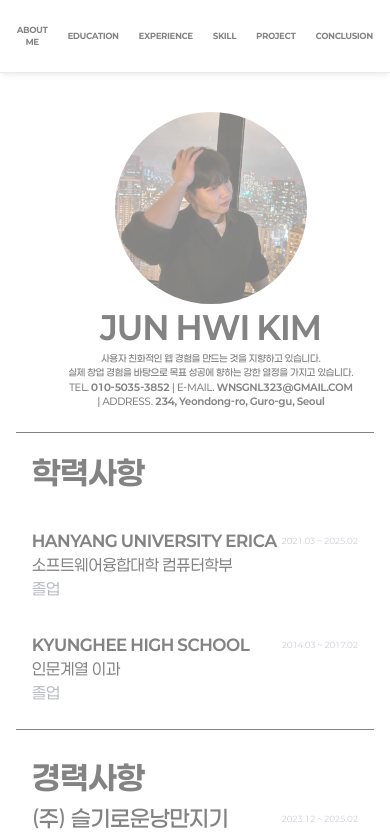
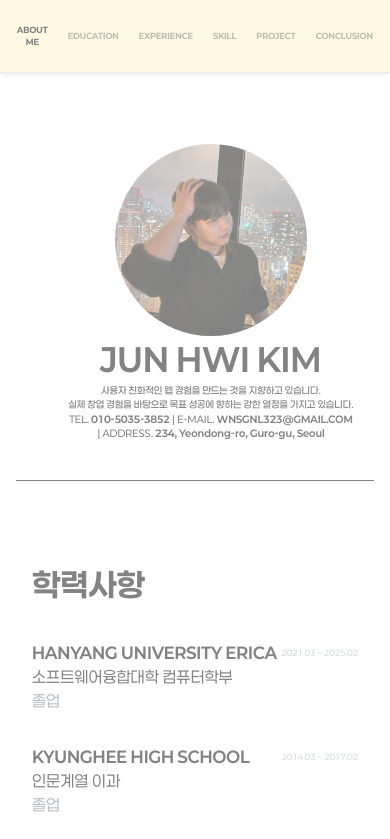
Before and after one commit to kimkimjunjun/portfolio, a Next.js app: page / in a window 390 px wide. Shown: the top 839 px of the page. Built offline with nearby package versions, Linux system fonts and the light colour scheme.

Commit message:
메인페이지 크기 수정

```diff
--- a/components/sidebar.tsx
+++ b/components/sidebar.tsx
@@ -1,3 +1,5 @@
+import React from 'react'; // JSX를 위해 필요
+
 interface Section {
     name: string;
     id: string;
@@ -12,9 +14,13 @@ const sections: Section[] = [
     { name: "CONCLUSION", id: "conclusion" },
 ];
 
-export default function SideBar() {
+interface SideBarProps {
+    activeSectionId: string | null;
+}
+
+
+export default function SideBar({ activeSectionId }: SideBarProps) {
     const desktopScrollOffset = 81;
-
     const mobileScrollOffset = 90;
 
     const handleScrollToSection = (id: string) => {
@@ -22,9 +28,7 @@ export default function SideBar() {
 
         if (element) {
             const windowWidth = window.innerWidth;
-
             const currentScrollOffset = windowWidth < 1000 ? mobileScrollOffset : desktopScrollOffset;
-
             const elementPosition = element.getBoundingClientRect().top + window.scrollY;
 
             window.scrollTo({
@@ -36,8 +40,8 @@ export default function SideBar() {
 
     return (
         <div className="
-        fixed top-0 left-0 w-full h-auto flex flex-row items-center justify-center p-4 border-b border-gray-300 shadow-md bg-white z-10
-        lg:fixed lg:top-auto lg:left-auto lg:h-screen lg:w-[15rem] lg:flex-col lg:border-r lg:border-gray-300 lg:shadow-2xl lg:p-0 lg:items-stretch lg:justify-start lg:z-auto lg:bg-transparent
+            fixed top-0 left-0 w-full h-auto flex flex-row items-center justify-center p-4 border-b border-gray-300 shadow-md bg-amber-100 z-10
+            lg:fixed lg:top-auto lg:left-auto lg:h-screen lg:w-[15rem] lg:flex-col lg:border-r lg:border-gray-300 lg:shadow-2xl lg:p-0 lg:items-stretch lg:justify-start lg:z-auto lg:bg-amber-100
         ">
             <div className="
                 flex flex-row space-x-1 lg:flex-col lg:space-y-5 lg:mt-[3rem] lg:px-[1rem] font-extrabold lg:space-x-0 items-center
@@ -45,17 +49,17 @@ export default function SideBar() {
                 {sections.map((section) => (
                     <span
                         key={section.id}
-                        className="
-                        hover:bg-gray-400 hover:text-white cursor-pointer text-center
+                        className={`
+                             hover:opacity-70 cursor-pointer text-center
                             text-[0.5rem] md:text-[1rem] lg:text-[1.5rem]
                             py-[0.5rem] rounded-[1rem] px-[0.5rem]
                             lg:px-[0.5rem] lg:py-[0.5rem]
-                    "
+                            ${section.id === activeSectionId ? 'text-black font-extrabold' : 'text-black font-extrabold opacity-50'} {/* 활성화 상태에 따라 텍스트 색상 및 굵기 변경 */}
+                        `}
                         onClick={() => handleScrollToSection(section.id)}
                     >
                         {section.name}
                     </span>
-
                 ))}
             </div>
         </div>
--- a/components/slider.tsx
+++ b/components/slider.tsx
@@ -5,11 +5,9 @@ import { useState, useEffect } from 'react';
 
 interface SliderProps {
     images: string[];
-    // 이미지 슬라이더 컨테이너의 고정 높이를 props로 받을 수도 있습니다.
-    // containerHeight?: string | number; // 예: '500px', '80vh', 500 (px로 간주)
 }
 
-export default function Slider({ images }: SliderProps) { // containerHeight prop이 있다면 추가
+export default function Slider({ images }: SliderProps) {
     const [currentImageIndex, setCurrentImageIndex] = useState(0);
 
     useEffect(() => {
@@ -21,7 +19,7 @@ export default function Slider({ images }: SliderProps) { // containerHeight pro
             setCurrentImageIndex((prevIndex) =>
                 (prevIndex + 1) % images.length
             );
-        }, 5000); // 5초 간격
+        }, 5000);
 
         return () => clearInterval(interval);
     }, [images]);
@@ -49,43 +47,26 @@ export default function Slider({ images }: SliderProps) { // containerHeight pro
         return <div>슬라이드 이미지가 없습니다.</div>;
     }
 
-    // 슬라이더 컨테이너의 고정 높이 설정
-    // 예: 높이를 500px로 고정
-    const sliderContainerHeight = '500px'; // 또는 props.containerHeight 사용
-
-
     return (
-        // 슬라이더 컨테이너에 고정 높이와 relative 클래스 적용
-        // max-w-4xl 등 너비 제한 클래스는 유지
         <div className="relative w-full h-[20rem] lg:h-[30rem] max-w-4xl mt-[2rem] overflow-hidden">
-            {/* Image 컴포넌트에 fill={true} 및 objectFit 설정 */}
-            {/* width, height, className="w-full h-auto" 속성은 제거합니다. */}
             <Image
                 src={images[currentImageIndex]}
                 alt={`Slide ${currentImageIndex + 1}`}
-                fill={true} // 부모 요소의 크기에 맞춰 이미지를 채웁니다.
-                // objectFit 속성으로 이미지가 채워지는 방식을 제어합니다.
-                // cover: 비율을 유지하며 부모 영역을 완전히 덮습니다. 이미지가 잘릴 수 있습니다.
-                // contain: 비율을 유지하며 부모 영역 안에 완전히 표시됩니다. 영역이 남을 수 있습니다.
-                // fill: 부모 영역에 맞춰 늘어납니다. 이미지 비율이 깨질 수 있습니다.
-                objectFit="cover" // 이미지가 깨지지 않고 영역을 채우도록 cover 사용
+                fill={true}
+                objectFit="cover"
             />
-
-            {/* 이전/다음 버튼 및 점 네비게이션은 z-index를 Image보다 높게 설정해야 합니다. */}
-            {/* Image 컴포넌트가 fill={true}일 때 기본 z-index가 높을 수 있으므로, 버튼/점의 z-index를 더 높게 설정합니다. */}
-            {/* 예: z-20 */}
 
             {images.length > 1 && (
                 <>
                     <button
                         onClick={goToPreviousImage}
-                        className="absolute left-0 top-1/2 transform -translate-y-1/2 bg-gray-800 text-white p-2 rounded-full opacity-50 hover:opacity-100 z-20" // z-index 조정
+                        className="absolute left-0 top-1/2 transform -translate-y-1/2 bg-gray-800 text-white p-2 rounded-full opacity-50 hover:opacity-100 z-20"
                     >
                         {"<"}
                     </button>
                     <button
                         onClick={goToNextImage}
-                        className="absolute right-0 top-1/2 transform -translate-y-1/2 bg-gray-800 text-white p-2 rounded-full opacity-50 hover:opacity-100 z-20" // z-index 조정
+                        className="absolute right-0 top-1/2 transform -translate-y-1/2 bg-gray-800 text-white p-2 rounded-full opacity-50 hover:opacity-100 z-20"
                     >
                         {">"}
                     </button>
@@ -93,7 +74,7 @@ export default function Slider({ images }: SliderProps) { // containerHeight pro
             )}
 
             {images.length > 1 && (
-                <div className="absolute bottom-4 left-1/2 transform -translate-x-1/2 flex space-x-2 z-20"> {/* z-index 조정 */}
+                <div className="absolute bottom-4 left-1/2 transform -translate-x-1/2 flex space-x-2 z-20">
                     {images.map((_, index) => (
                         <button
                             key={index}
--- a/pages/index.tsx
+++ b/pages/index.tsx
@@ -1,6 +1,10 @@
-import { useEffect, useState } from "react";
+'use client'; // IntersectionObserver와 상태 관리를 사용하므로 클라이언트 컴포넌트여야 합니다.
+
+import { useEffect, useState, useRef } from "react"; // useRef 훅 임포트
 import TypingComponent from "@/components/typing/typing";
+// SideBar 컴포넌트 임포트 (Props를 받도록 수정된 SideBar입니다.)
 import SideBar from "@/components/sidebar";
+// 각 섹션 컴포넌트들 임포트
 import Introduction from "@/components/introduction/introduction";
 import Education from "@/components/ground/education";
 import Experience from "@/components/ground/experience";
@@ -9,75 +13,118 @@ import Project from "@/components/project/project";
 import Conclusion from "@/components/interest/conclusion";
 
 
+const sectionIds = [
+  "about-me",
+  "education",
+  "experience",
+  "skill",
+  "project",
+  "conclusion",
+];
+
 
 export default function Home() {
-  const [showFirstTag, setShowFirstTag] = useState(true); // 첫 번째 태그를 보여줄지 결정하는 상태
+  const [showFirstTag, setShowFirstTag] = useState(true);
   const [isClicked, setIsClicked] = useState(false);
 
+  const [activeSectionId, setActiveSectionId] = useState<string | null>(null);
+
   useEffect(() => {
-    const firstVisit = localStorage.getItem('firstVisit');
+    const firstVisit = typeof window !== 'undefined' ? localStorage.getItem('firstVisit') : null;
 
     if (!firstVisit) {
-      localStorage.setItem('firstVisit', 'false');
+      if (typeof window !== 'undefined') {
+        localStorage.setItem('firstVisit', 'false');
+      }
     } else {
       setShowFirstTag(false);
+      setIsClicked(true);
     }
-
-  }, [])
+  }, []);
 
   const handleTypingComplete = () => {
     setIsClicked(true);
     const timer = setTimeout(() => {
       setShowFirstTag(false);
-    }, 3000); // 타이핑이 완료되면 실행될 함수
+    }, 3000);
 
     return () => clearTimeout(timer);
   };
 
 
+  useEffect(() => {
+    if (showFirstTag) return;
+
+    const options: IntersectionObserverInit = {
+      root: null,
+      rootMargin: '0px 0px -50% 0px',
+      threshold: 0,
+    };
+
+    const observer = new IntersectionObserver((entries) => {
+      entries.forEach(entry => {
+        if (entry.isIntersecting) {
+          setActiveSectionId(entry.target.id);
+        }
+      });
+    }, options);
+
+    sectionIds.forEach(id => {
+      const element = document.getElementById(id);
+      if (element) {
+        observer.observe(element); //
+      }
+    });
+
+
+    return () => {
+      observer.disconnect();
+    };
+  }, [showFirstTag]);
+
 
   return (
     <div>
       {showFirstTag ? (
-        <div className={`${isClicked && "fadeOut"}  w-full h-screen bg-black flex`}>
+        <div className={`${isClicked ? "fadeOut" : ""}  w-full h-screen bg-black flex`}>
           <TypingComponent onTypingComplete={handleTypingComplete} />
         </div>
       ) : (
-        <div className={`${isClicked && "fadeIn"} flex h-full w-full`}>
-          <SideBar />
-          <div className="w-full ml-0 lg:ml-[15rem] mt-[5rem] lg:mt-0">
-            <div id="about-me">
+        <div className={`${isClicked ? "fadeIn" : ""} flex h-full w-full flex-col lg:flex-row`}>
+          <SideBar activeSectionId={activeSectionId} />
+
+          <div className="w-full ml-0 lg:ml-[15rem] mt-[4rem] lg:mt-0">
+            <div id="about-me" className="my-[5rem]">
               <Introduction />
             </div>
-            <hr className="mx-[1rem] lg:my-[5rem]" />
+            <hr className="mx-[1rem]" />
 
-            <div id="education">
+            <div id="education" className="my-[5rem]">
               <Education />
             </div>
-            <hr className="mx-[1rem] my-[1.5rem] lg:my-[5rem]" />
+            <hr className="mx-[1rem]" />
 
-            <div id="experience">
+            <div id="experience" className="my-[5rem]">
               <Experience />
             </div>
-            <hr className="mx-[1rem] my-[1.5rem] lg:my-[5rem]" />
+            <hr className="mx-[1rem]" />
 
-            <div id="skill">
+            <div id="skill" className="my-[5rem]">
               <Skill />
             </div>
-            <hr className="mx-[1rem] my-[1.5rem] lg:my-[5rem]" />
+            <hr className="mx-[1rem] " />
 
-            <div id="project">
+            <div id="project" className="my-[5rem]">
               <Project />
             </div>
-            <hr className="mx-[1rem] mt-[5rem]" />
-            <div id="conclusion" className="backgroundimg">
+            <hr className="mx-[1rem]" />
+
+            <div id="conclusion" className="backgroundimg py-[5rem]">
               <Conclusion />
             </div>
           </div>
         </div>
-      )
-      }
+      )}
     </div>
   );
-
 }
```
Lines whose indentation alone changed are shown as unchanged.
